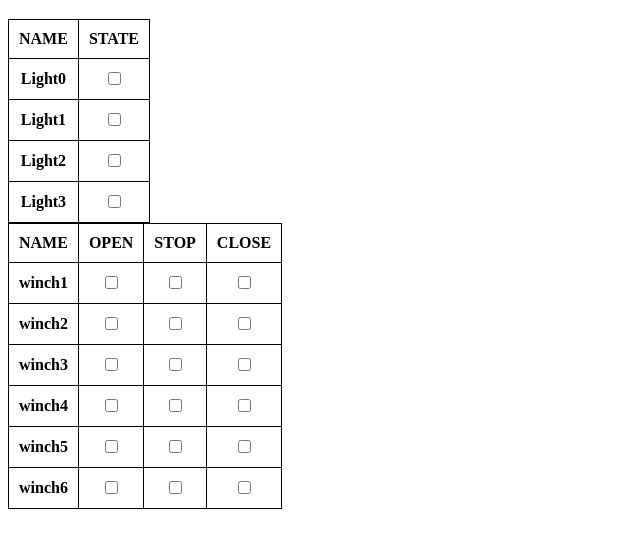
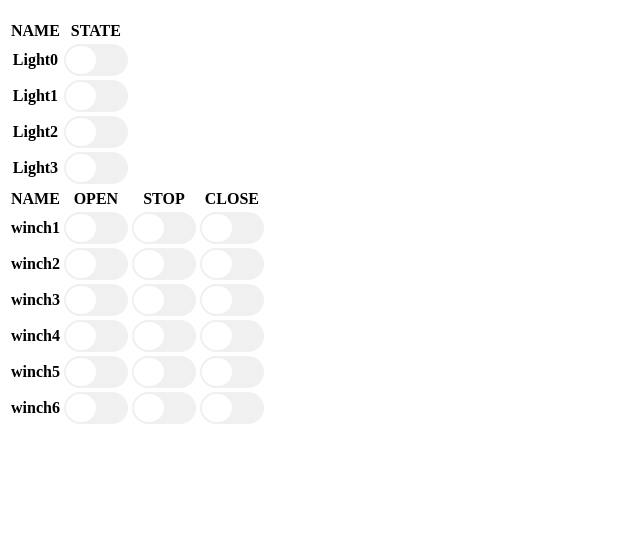
Before and after one commit to umacair/farmControl, a plain HTML site: page public/index.html in a window 1280 px wide. Shown: the part 61-608 px from the top of the page, without its empty margins (0-640 px from the left). Drawn offline with nearby package versions, Linux system fonts and the light colour scheme; no server answers.

Commit message:
add checkbox style
체크박스 스위치 형태로  변경

```diff
--- a/public/index.html
+++ b/public/index.html
@@ -1,32 +1,27 @@
 <!DOCTYPE html>
 <html>
 <head>
-  <style>
-    table,tr,th,td{
-      border: solid 1px black;
-      border-collapse: collapse;
-      padding: 10px;
-    }
-  </style>
+  <link rel="stylesheet" href="./style.css"/>
 </head>
 <body>
 
 <h1>Farm contoller</h1>
+<div class="checkbox-wrapper-6">
 <table>
   <tr>
     <th>NAME</th><th>STATE</th>
   </tr>
   <tr>
-    <th>Light0</th><th><input type="checkbox" id="light"></th>
+    <th>Light0</th><th><input class="tgl tgl-light" type="checkbox" id="light"><label for="light" class="tgl-btn"></label></th>
   </tr>
   <tr>
-    <th>Light1</th><th><input type="checkbox" id="light1"></th>
+    <th>Light1</th><th><input class="tgl tgl-light" type="checkbox" id="light1"><label for="light1" class="tgl-btn"></label></th>
   </tr>
   <tr>
-    <th>Light2</th><th><input type="checkbox" id="light2"></th>
+    <th>Light2</th><th><input class="tgl tgl-light" type="checkbox" id="light2"><label for="light2" class="tgl-btn"></label></th>
   </tr>
   <tr>
-    <th>Light3</th><th><input type="checkbox" id="light3"></th>
+    <th>Light3</th><th><input class="tgl tgl-light" type="checkbox" id="light3"><label for="light3" class="tgl-btn"></label></th>
   </tr>
 </table>
 <table>
@@ -34,25 +29,26 @@
     <th>NAME</th><th>OPEN</th><th>STOP</th><th>CLOSE</th>
   </tr>
   <tr>
-    <th>winch1</th><th><input type="checkbox" id="winch1Up"></th><th><input type="checkbox" id="winch1St"></th><th><input type="checkbox" id="winch1Dw"></th>
+    <th>winch1</th><th><input class="tgl tgl-light" type="checkbox" id="winch1Up"><label for="winch1Up" class="tgl-btn"></label></th><th><input class="tgl tgl-light" type="checkbox" id="winch1St"><label for="winch1St" class="tgl-btn"></label></th><th><input class="tgl tgl-light" type="checkbox" id="winch1Dw"><label for="winch1Dw" class="tgl-btn"></label></th>
   </tr>
   <tr>
-    <th>winch2</th><th><input type="checkbox" id="winch2Up"></th><th><input type="checkbox" id="winch2St"></th><th><input type="checkbox" id="winch2Dw"></th>
+    <th>winch2</th><th><input class="tgl tgl-light" type="checkbox" id="winch2Up"><label for="winch2Up" class="tgl-btn"></label></th><th><input class="tgl tgl-light" type="checkbox" id="winch2St"><label for="winch2St" class="tgl-btn"></label></th><th><input class="tgl tgl-light" type="checkbox" id="winch2Dw"><label for="winch2Dw" class="tgl-btn"></label></th>
   </tr>
   <tr>
-    <th>winch3</th><th><input type="checkbox" id="winch3Up"></th><th><input type="checkbox" id="winch3St"></th><th><input type="checkbox" id="winch3Dw"></th>
+    <th>winch3</th><th><input class="tgl tgl-light" type="checkbox" id="winch3Up"><label for="winch3Up" class="tgl-btn"></label></th><th><input class="tgl tgl-light" type="checkbox" id="winch3St"><label for="winch3St" class="tgl-btn"></label></th><th><input class="tgl tgl-light" type="checkbox" id="winch3Dw"><label for="winch3Dw" class="tgl-btn"></label></th>
   </tr>
   <tr>
-    <th>winch4</th><th><input type="checkbox" id="winch4Up"></th><th><input type="checkbox" id="winch4St"></th><th><input type="checkbox" id="winch4Dw"></th>
+    <th>winch4</th><th><input class="tgl tgl-light" type="checkbox" id="winch4Up"><label for="winch4Up" class="tgl-btn"></label></th><th><input class="tgl tgl-light" type="checkbox" id="winch4St"><label for="winch4St" class="tgl-btn"></label></th><th><input class="tgl tgl-light" type="checkbox" id="winch4Dw"><label for="winch4Dw" class="tgl-btn"></label></th>
   </tr>
   <tr>
-    <th>winch5</th><th><input type="checkbox" id="winch5Up"></th><th><input type="checkbox" id="winch5St"></th><th><input type="checkbox" id="winch5Dw"></th>
+    <th>winch5</th><th><input class="tgl tgl-light" type="checkbox" id="winch5Up"><label for="winch5Up" class="tgl-btn"></label></th><th><input class="tgl tgl-light" type="checkbox" id="winch5St"><label for="winch5St" class="tgl-btn"></label></th><th><input class="tgl tgl-light" type="checkbox" id="winch5Dw"><label for="winch5Dw" class="tgl-btn"></label></th>
   </tr>
   <tr>
-    <th>winch6</th><th><input type="checkbox" id="winch6Up"></th><th><input type="checkbox" id="winch6St"></th><th><input type="checkbox" id="winch6Dw"></th>
+    <th>winch6</th><th><input class="tgl tgl-light" type="checkbox" id="winch6Up"><label for="winch6Up" class="tgl-btn"></label></th><th><input class="tgl tgl-light" type="checkbox" id="winch6St"><label for="winch6St" class="tgl-btn"></label></th><th><input class="tgl tgl-light" type="checkbox" id="winch6Dw"><label for="winch6Dw" class="tgl-btn"></label></th>
   </tr>
 </table>
-
+</div>
+<div class="container">
 
 
 
--- /dev/null
+++ b/public/style.css
@@ -0,0 +1,72 @@
+.checkbox-wrapper-6 .tgl {
+  display: none;
+}
+.checkbox-wrapper-6 .tgl,
+.checkbox-wrapper-6 .tgl:after,
+.checkbox-wrapper-6 .tgl:before,
+.checkbox-wrapper-6 .tgl *,
+.checkbox-wrapper-6 .tgl *:after,
+.checkbox-wrapper-6 .tgl *:before,
+.checkbox-wrapper-6 .tgl + .tgl-btn {
+  box-sizing: border-box;
+}
+.checkbox-wrapper-6 .tgl::-moz-selection,
+.checkbox-wrapper-6 .tgl:after::-moz-selection,
+.checkbox-wrapper-6 .tgl:before::-moz-selection,
+.checkbox-wrapper-6 .tgl *::-moz-selection,
+.checkbox-wrapper-6 .tgl *:after::-moz-selection,
+.checkbox-wrapper-6 .tgl *:before::-moz-selection,
+.checkbox-wrapper-6 .tgl + .tgl-btn::-moz-selection,
+.checkbox-wrapper-6 .tgl::selection,
+.checkbox-wrapper-6 .tgl:after::selection,
+.checkbox-wrapper-6 .tgl:before::selection,
+.checkbox-wrapper-6 .tgl *::selection,
+.checkbox-wrapper-6 .tgl *:after::selection,
+.checkbox-wrapper-6 .tgl *:before::selection,
+.checkbox-wrapper-6 .tgl + .tgl-btn::selection {
+  background: none;
+}
+.checkbox-wrapper-6 .tgl + .tgl-btn {
+  outline: 0;
+  display: block;
+  width: 4em;
+  height: 2em;
+  position: relative;
+  cursor: pointer;
+  -webkit-user-select: none;
+     -moz-user-select: none;
+      -ms-user-select: none;
+          user-select: none;
+}
+.checkbox-wrapper-6 .tgl + .tgl-btn:after,
+.checkbox-wrapper-6 .tgl + .tgl-btn:before {
+  position: relative;
+  display: block;
+  content: "";
+  width: 50%;
+  height: 100%;
+}
+.checkbox-wrapper-6 .tgl + .tgl-btn:after {
+  left: 0;
+}
+.checkbox-wrapper-6 .tgl + .tgl-btn:before {
+  display: none;
+}
+.checkbox-wrapper-6 .tgl:checked + .tgl-btn:after {
+  left: 50%;
+}
+
+.checkbox-wrapper-6 .tgl-light + .tgl-btn {
+  background: #f0f0f0;
+  border-radius: 2em;
+  padding: 2px;
+  transition: all 0.4s ease;
+}
+.checkbox-wrapper-6 .tgl-light + .tgl-btn:after {
+  border-radius: 50%;
+  background: #fff;
+  transition: all 0.2s ease;
+}
+.checkbox-wrapper-6 .tgl-light:checked + .tgl-btn {
+  background: #9FD6AE;
+}
```
